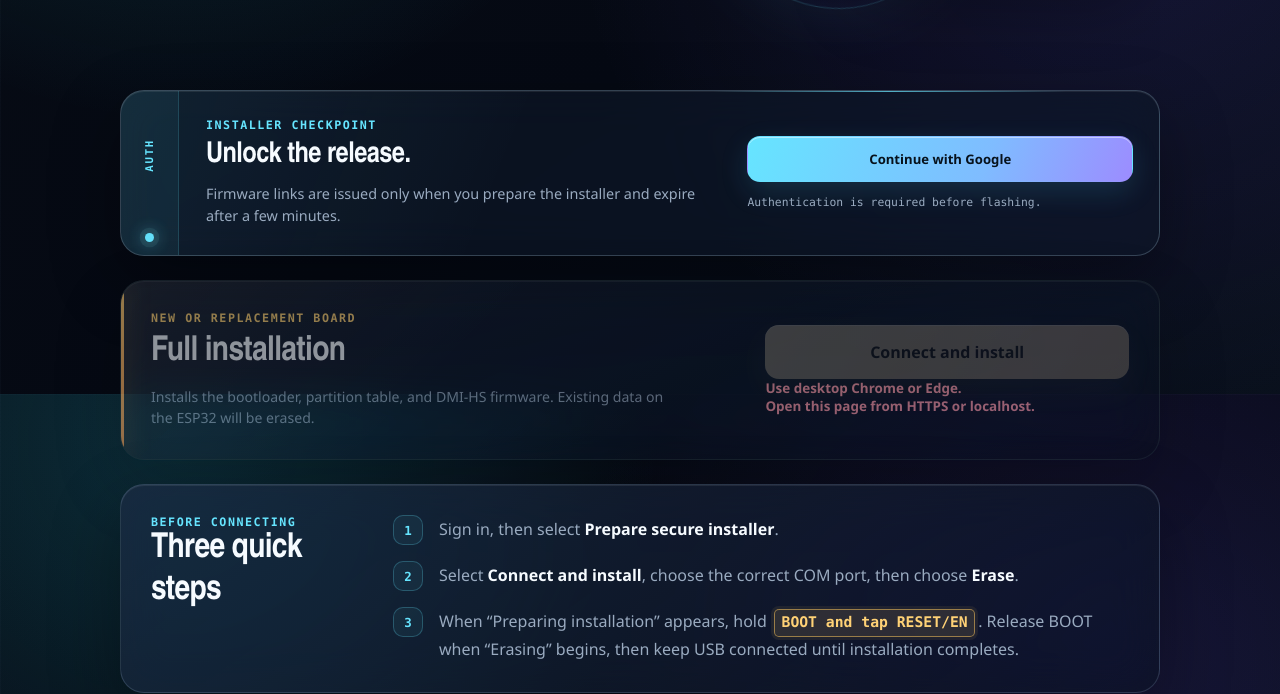
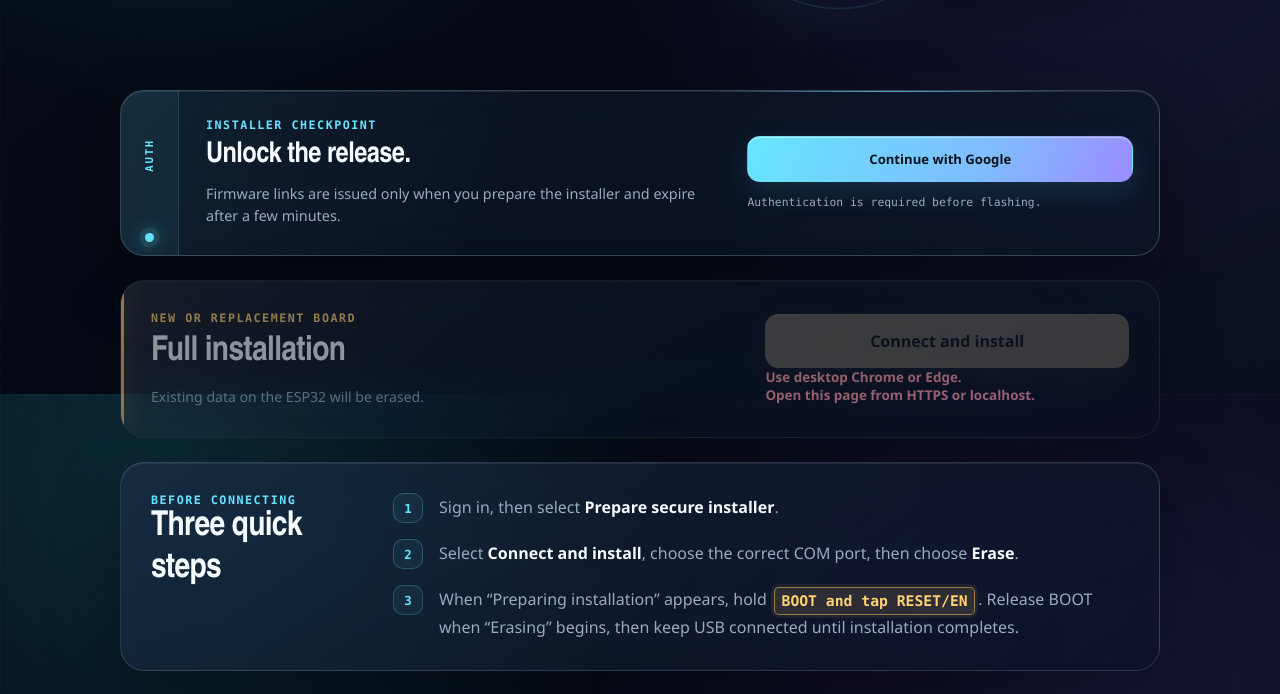
Before and after one commit to admepls/DMI-HS, a plain HTML site: page index.html in a window 1280 px wide. Shown: the part 406-1100 px from the top of the page. Drawn offline with Linux system fonts and the light colour scheme; no server answers.

Commit message:
index change

```diff
--- a/index.html
+++ b/index.html
@@ -111,7 +111,6 @@
             <p class="operation-label">New or replacement board</p>
             <h2>Full installation</h2>
             <p class="action-note">
-              Installs the bootloader, partition table, and DMI-HS firmware.
               Existing data on the ESP32 will be erased.
             </p>
           </div>
```
